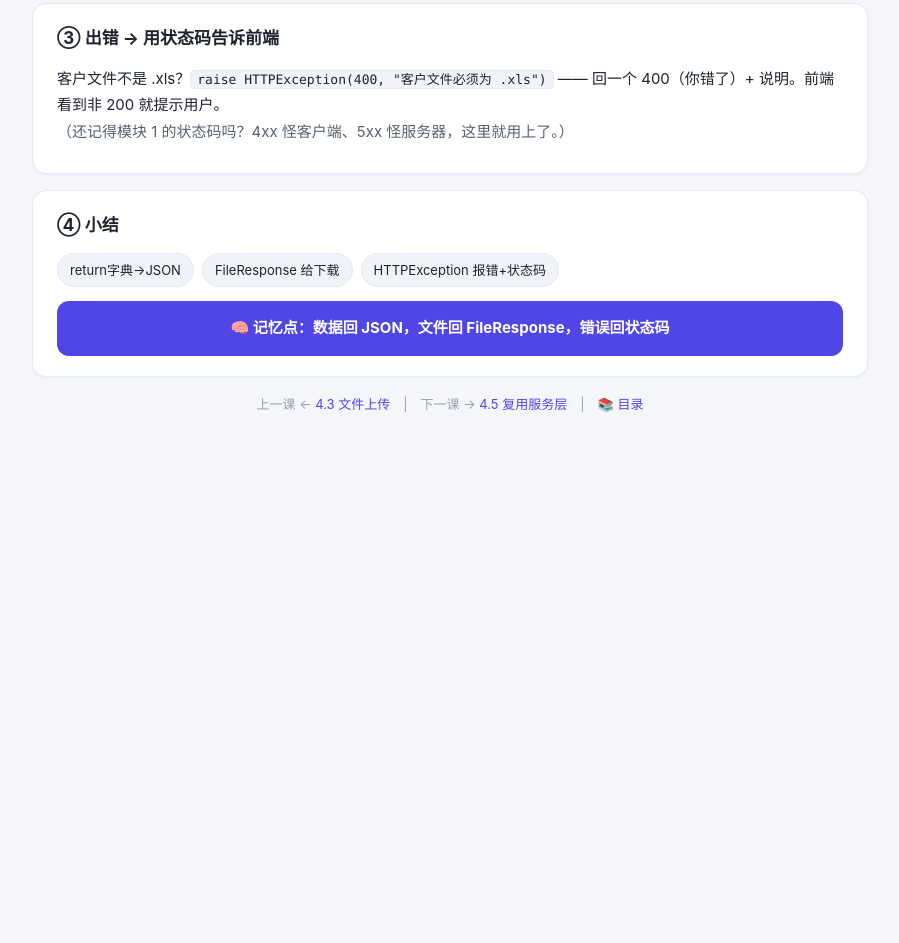
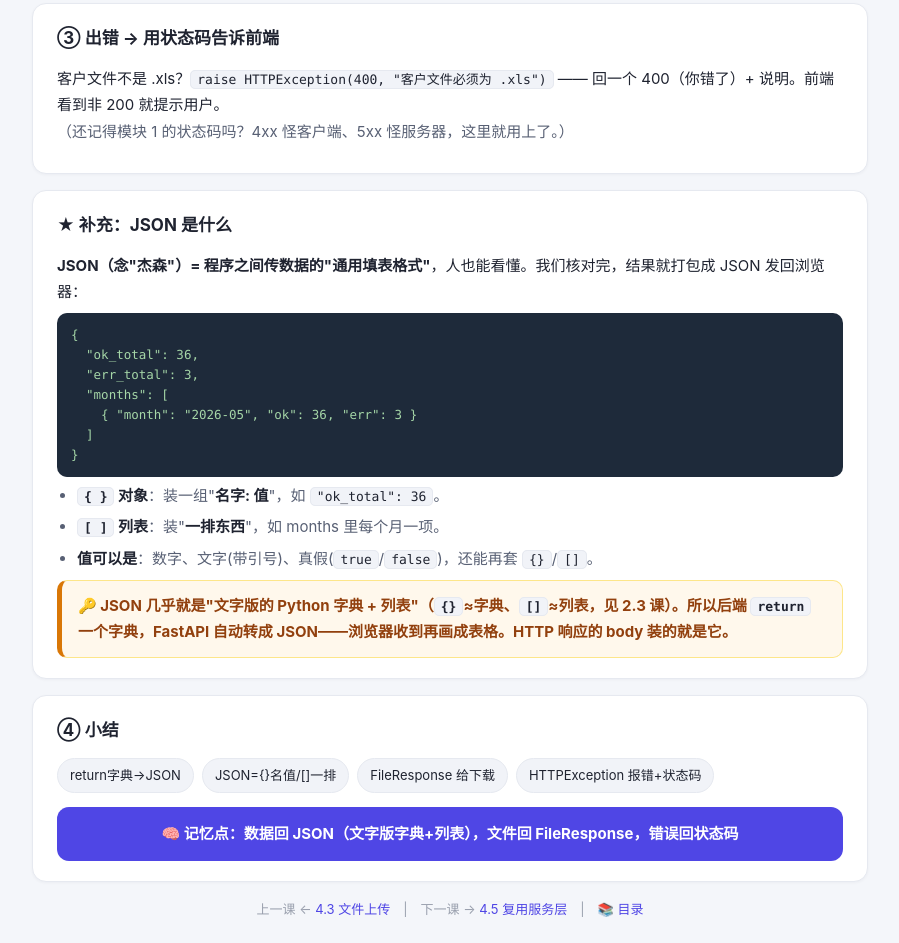
Before and after one commit to Hodddy/kaoqin-learn, a plain HTML site: page lessons/lesson-04-4.html in a window 1280 px wide. Shown: the part 500-1443 px from the top of the page, without its empty margins (190-1089 px from the left). Before the commit the page ends 937 px from the top, so only its background shows below. Drawn offline with Linux system fonts and the light colour scheme.

Commit message:
sync: 4.4 JSON 补充

```diff
--- a/lessons/lesson-04-4.html
+++ b/lessons/lesson-04-4.html
@@ -9,8 +9,23 @@
 <div class="sec"><h2>③ 出错 → 用状态码告诉前端</h2>
 <p>客户文件不是 .xls？<code>raise HTTPException(400, "客户文件必须为 .xls")</code> —— 回一个 400（你错了）+ 说明。前端看到非 200 就提示用户。<br>
 <span class="muted">（还记得模块 1 的状态码吗？4xx 怪客户端、5xx 怪服务器，这里就用上了。）</span></p></div>
+<div class="sec"><h2>★ 补充：JSON 是什么</h2>
+<p><b>JSON（念"杰森"）= 程序之间传数据的"通用填表格式"</b>，人也能看懂。我们核对完，结果就打包成 JSON 发回浏览器：</p>
+<pre class="codeblk">{
+  "ok_total": 36,
+  "err_total": 3,
+  "months": [
+    { "month": "2026-05", "ok": 36, "err": 3 }
+  ]
+}</pre>
+<ul class="points">
+<li><b><code>{ }</code> 对象</b>：装一组"<b>名字: 值</b>"，如 <code>"ok_total": 36</code>。</li>
+<li><b><code>[ ]</code> 列表</b>：装"<b>一排东西</b>"，如 months 里每个月一项。</li>
+<li><b>值可以是</b>：数字、文字(带引号)、真假(<code>true</code>/<code>false</code>)，还能再套 <code>{}</code>/<code>[]</code>。</li>
+</ul>
+<div class="key">🔑 JSON 几乎就是"<b>文字版的 Python 字典 + 列表</b>"（<code>{}</code>≈字典、<code>[]</code>≈列表，见 2.3 课）。所以后端 <code>return</code> 一个字典，FastAPI 自动转成 JSON——浏览器收到再画成表格。HTTP 响应的 body 装的就是它。</div></div>
 <div class="sec"><h2>④ 小结</h2>
-<div class="recap"><span class="chip">return字典→JSON</span><span class="chip">FileResponse 给下载</span><span class="chip">HTTPException 报错+状态码</span></div>
-<div class="memo">🧠 记忆点：数据回 JSON，文件回 FileResponse，错误回状态码</div></div>
+<div class="recap"><span class="chip">return字典→JSON</span><span class="chip">JSON={}名值/[]一排</span><span class="chip">FileResponse 给下载</span><span class="chip">HTTPException 报错+状态码</span></div>
+<div class="memo">🧠 记忆点：数据回 JSON（文字版字典+列表），文件回 FileResponse，错误回状态码</div></div>
 <div class="nav">上一课 ← <a href="lesson-04-3.html">4.3 文件上传</a>　|　下一课 → <a href="lesson-04-5.html">4.5 复用服务层</a>　|　<a href="index.html">📚 目录</a></div>
 </main></body></html>
```
